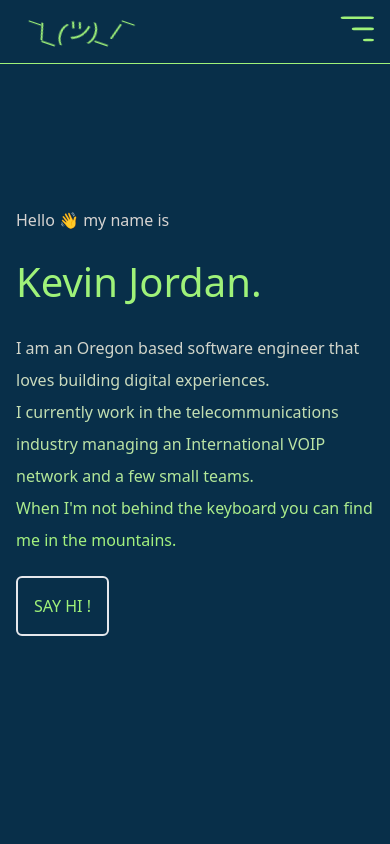
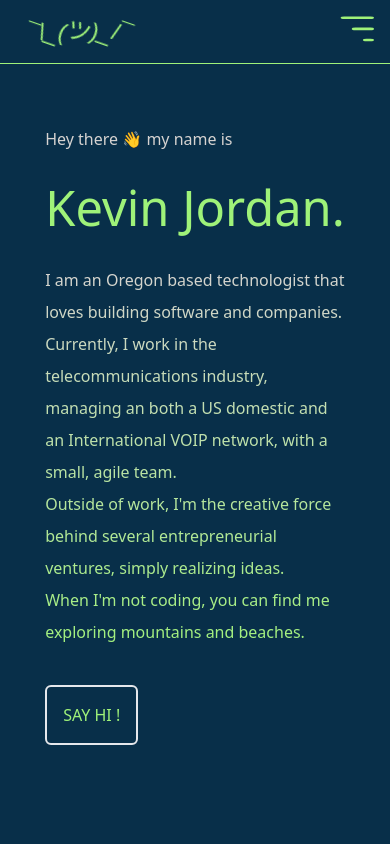
Before and after one commit to kdjordan/2023_portfolio, a Vue app: page / in a window 390 px wide. Shown: the top 844 px of the page. Built offline with nearby package versions, Linux system fonts and the light colour scheme.

Commit message:
hero update, font size tw classes

```diff
--- a/src/components/home/HomeAbout.vue
+++ b/src/components/home/HomeAbout.vue
@@ -10,11 +10,11 @@ onMounted(() => {
 <template>
 	<section
 		id="about"
-		class="flex flex-col justify-center pb-[10vh]"
+		class="flex flex-col justify-center pb-[2vh]"
 		style="scroll-margin-top: 100px;"
 		>
 		<div
-			class="flex flex-col text-stone-300 pb-[20vh] lg:max-w-[1100px] lg:mx-auto"
+			class="flex flex-col text-stone-300 pb-[2vh] lg:max-w-[1100px] lg:mx-auto"
 		>
 		<h2 class="flex items-center text-highGreen pb-[3rem] w-full text-xl">
 			ABOUT
--- a/src/components/home/HomeContact.vue
+++ b/src/components/home/HomeContact.vue
@@ -9,7 +9,7 @@
 <template>
 	<section
 		id="contact"
-		class="flex flex-col justify-center pb-[10vh] "
+		class="flex flex-col justify-center pb-[5vh] "
 		style="scroll-margin-top: 200px"
 	>
 		<div
--- a/src/components/home/HomeExperience.vue
+++ b/src/components/home/HomeExperience.vue
@@ -9,7 +9,7 @@
 
 </script>
 <template>
-	<section id="experience" style="scroll-margin-top: 100px;" class="pb-[20vh]">
+	<section id="experience" style="scroll-margin-top: 100px;" class="pb-[5vh]">
 		<div
 		class="flex flex-col text-stone-300 pb-[5vh] lg:max-w-[1100px] lg:mx-auto w-full"
 		>
--- a/src/components/home/HomeHero.vue
+++ b/src/components/home/HomeHero.vue
@@ -1,22 +1,20 @@
 <template>
 	<section
 		id="hero"
-		class="flex flex-col h-screen justify-center items-center"
+		class="flex flex-col p-[15vh] justify-center items-center"
 	>
 		<div class="flex flex-col text-stone-300 gap-[20px] lg:max-w-[1100px] lg:mx-auto">
 			<div class="text-stone-300">
-				Hello <span id="handWave">👋</span> my name is
+				Hey there <span id="handWave">👋</span> my name is
 			</div>
-			<h1 class="text-clampLarge text-highGreen">Kevin Jordan.</h1>
+			<h1 class="text-size4xl md:text-size4xl lg:text-size6xl text-highGreen whitespace-nowrap">Kevin Jordan.</h1>
 
-			<div class="gradient-text leading-loose">
-				I am an Oregon based software engineer that loves building
-				digital experiences.<br />
-				I currently work in the
-				telecommunications industry managing an International VOIP
-				network and a few small teams.<br />
-				When I'm not behind the
-				keyboard you can find me in the mountains.
+			<div class="gradient-text leading-loose text-sizeBase pb-[2vh]">
+				I am an Oregon based technologist that loves building
+				software and companies.<br />
+				Currently, I work in the telecommunications industry, managing an both a US domestic and an International VOIP network, with a small, agile team.<br />
+				Outside of work, I'm the creative force behind several entrepreneurial ventures, simply realizing ideas.<br />
+				When I'm not coding, you can find me exploring mountains and beaches.
 			</div>
 			<button
 				class="text-highGreen self-start text-base border-2 p-4 rounded-md transition duration-150 ease-out hover:ease-in hover:bg-sky-900"
--- a/src/components/home/HomeProjects.vue
+++ b/src/components/home/HomeProjects.vue
@@ -33,7 +33,7 @@
 				<div
 					v-for="(p, index) in projects"
 					:key="index"
-					class="h-48 w-48"
+					class="h-48 w-48 block mb-4"
 				>
 					<a :href="`${p.link}`" target="_blank" rel="nofollow" >
 						<img :src="`./image/${p.image}`" alt="project image" class="hover:border-xl rounded-lg"/>
--- a/tailwind.config.js
+++ b/tailwind.config.js
@@ -28,6 +28,15 @@ export default {
 			},
 			fontSize: {
 				clampLarge: 'clamp(40px, 8vw, 80px)',
+				sizeSm: 'clamp(0.8rem, 0.17vi + 0.76rem, 0.89rem)',
+				sizeBase: 'clamp(1rem, 0.34vi + 0.91rem, 1.19rem)',
+				sizeLg: 'clamp(1.25rem, 0.61vi + 1.1rem, 1.58rem)',
+				sizeXl: 'clamp(1.56rem, 1vi + 1.31rem, 2.11rem)',
+				size2xl: 'clamp(1.95rem, 1.56vi + 1.56rem, 2.81rem)',
+				size3xl: 'clamp(2.44rem, 2.38vi + 1.85rem, 3.75rem)',
+				size4xl: 'clamp(3.05rem, 3.54vi + 2.17rem, 5rem)',
+				size5xl: 'clamp(3.81rem, 5.18vi + 2.52rem, 6.66rem)',
+				size6xl: 'clamp(4.77rem, 7.48vi + 2.9rem, 8.88rem)',
 			},
 			backgroundImage: {
 				gradientRadial:
```
